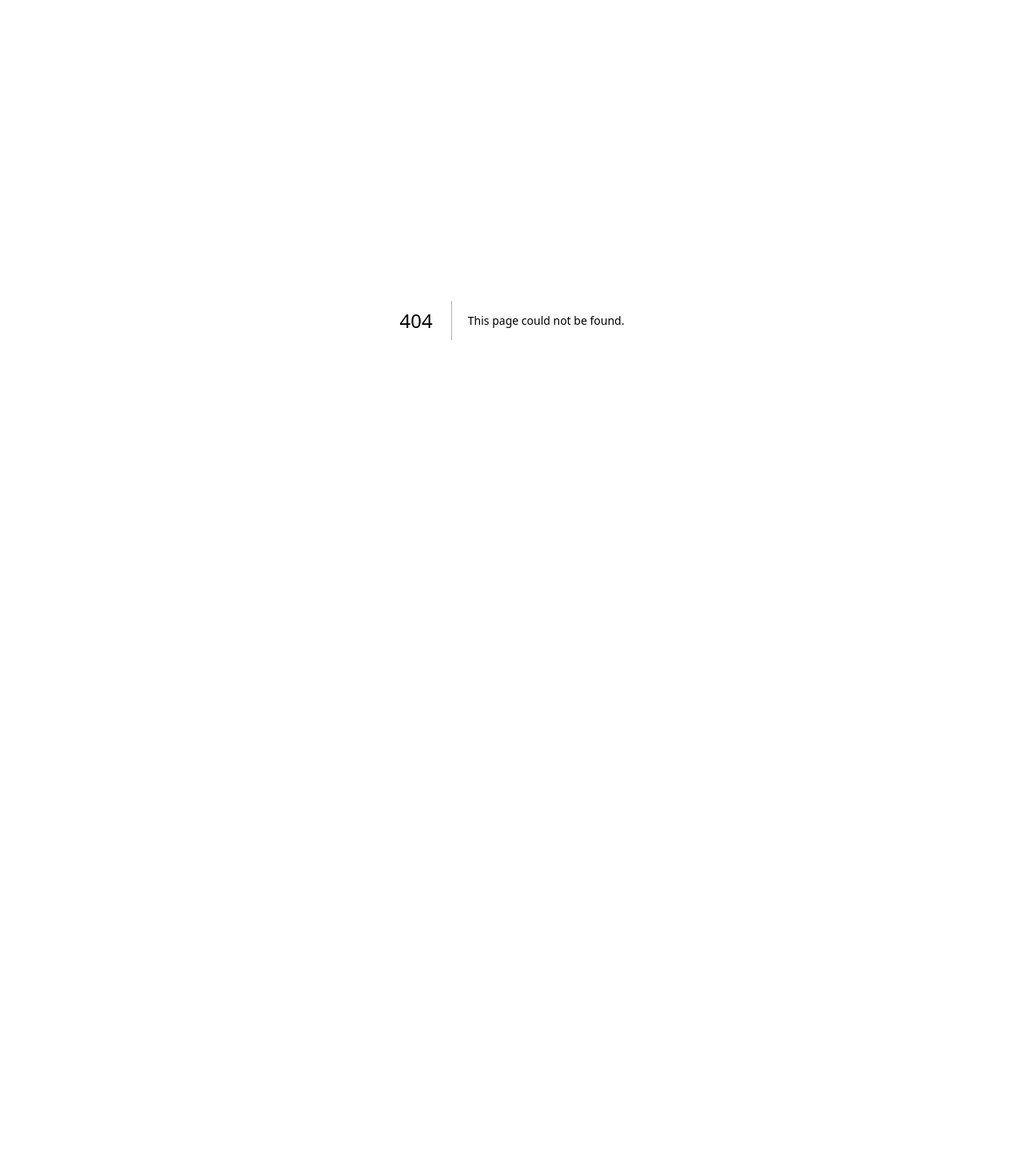
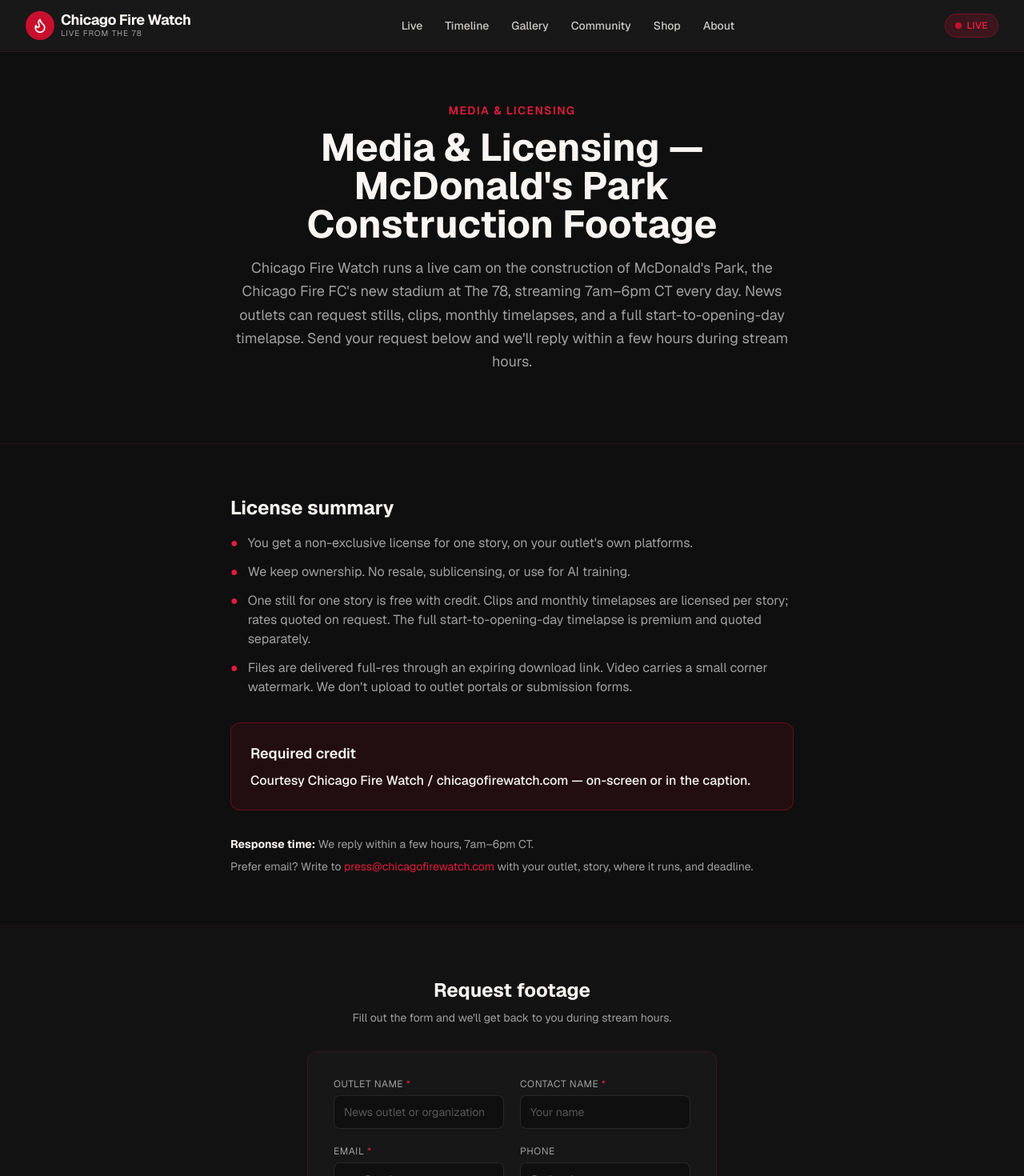
Before and after one commit to aruntikoo/chicagofirewatch, a Next.js app: page /media in a window 1280 px wide. Before the commit this address had no page. Shown: the top 1470 px of the page at 80% size. Before the commit the page ends 800 px from the top, so only its background shows below. Built offline with nearby package versions, Linux system fonts and the light colour scheme.

Commit message:
Add /media Media & Licensing page

```diff
--- /dev/null
+++ b/src/app/media/page.tsx
@@ -0,0 +1,119 @@
+import type { Metadata } from "next";
+import Header from "@/components/Header";
+import Footer from "@/components/Footer";
+import MediaRequestForm from "@/components/MediaRequestForm";
+import Link from "next/link";
+
+export const metadata: Metadata = {
+  title: "Media & Licensing | Chicago Fire Watch",
+  description:
+    "Request Chicago Fire Watch footage of McDonald's Park construction at The 78. Stills, clips, and timelapses for news outlets. License terms and request form.",
+  alternates: { canonical: "/media" },
+  openGraph: {
+    title: "Media & Licensing | Chicago Fire Watch",
+    description:
+      "Request Chicago Fire Watch footage of McDonald's Park construction at The 78. Stills, clips, and timelapses for news outlets.",
+    url: "/media",
+    siteName: "Chicago Fire Watch",
+    type: "website",
+    images: [{ url: "/og-image.jpg", width: 1200, height: 630 }],
+  },
+  twitter: {
+    card: "summary_large_image",
+    title: "Media & Licensing | Chicago Fire Watch",
+    description:
+      "Request Chicago Fire Watch footage of McDonald's Park construction at The 78. Stills, clips, and timelapses for news outlets.",
+    images: ["/og-image.jpg"],
+  },
+};
+
+export default function MediaPage() {
+  return (
+    <>
+      <Header />
+      <main className="flex-1 pt-16">
+        <section className="py-12 md:py-16 border-b border-fire-red/15">
+          <div className="max-w-3xl mx-auto px-4 sm:px-6 lg:px-8 text-center">
+            <p className="text-sm font-semibold uppercase tracking-widest text-fire-red-light mb-3">
+              Media & Licensing
+            </p>
+            <h1 className="text-3xl sm:text-4xl md:text-5xl font-bold text-warm-white mb-4">
+              Media & Licensing — McDonald's Park Construction Footage
+            </h1>
+            <p className="text-muted text-base sm:text-lg leading-relaxed mb-6">
+              Chicago Fire Watch runs a live cam on the construction of McDonald's Park, the Chicago Fire FC's new stadium at The 78, streaming 7am–6pm CT every day. News outlets can request stills, clips, monthly timelapses, and a full start-to-opening-day timelapse. Send your request below and we'll reply within a few hours during stream hours.
+            </p>
+          </div>
+        </section>
+
+        <section className="py-12 md:py-16">
+          <div className="max-w-3xl mx-auto px-4 sm:px-6 lg:px-8 space-y-8">
+            <div>
+              <h2 className="text-2xl font-bold text-warm-white mb-4">License summary</h2>
+              <ul className="space-y-3 text-muted">
+                <li className="flex gap-3">
+                  <span className="text-fire-red-light shrink-0">●</span>
+                  <span>You get a non-exclusive license for one story, on your outlet's own platforms.</span>
+                </li>
+                <li className="flex gap-3">
+                  <span className="text-fire-red-light shrink-0">●</span>
+                  <span>We keep ownership. No resale, sublicensing, or use for AI training.</span>
+                </li>
+                <li className="flex gap-3">
+                  <span className="text-fire-red-light shrink-0">●</span>
+                  <span>One still for one story is free with credit. Clips and monthly timelapses are licensed per story; rates quoted on request. The full start-to-opening-day timelapse is premium and quoted separately.</span>
+                </li>
+                <li className="flex gap-3">
+                  <span className="text-fire-red-light shrink-0">●</span>
+                  <span>Files are delivered full-res through an expiring download link. Video carries a small corner watermark. We don't upload to outlet portals or submission forms.</span>
+                </li>
+              </ul>
+            </div>
+
+            <div className="rounded-xl border border-fire-red/40 bg-fire-red/10 p-6">
+              <h3 className="text-lg font-semibold text-warm-white mb-2">Required credit</h3>
+              <p className="text-warm-white font-medium">
+                Courtesy Chicago Fire Watch / chicagofirewatch.com — on-screen or in the caption.
+              </p>
+            </div>
+
+            <div className="text-sm text-muted">
+              <p className="mb-2">
+                <strong className="text-warm-white">Response time:</strong> We reply within a few hours, 7am–6pm CT.
+              </p>
+              <p>
+                Prefer email? Write to{" "}
+                <a
+                  href="mailto:press@chicagofirewatch.com"
+                  className="text-fire-red-light hover:underline"
+                >
+                  press@chicagofirewatch.com
+                </a>{" "}
+                with your outlet, story, where it runs, and deadline.
+              </p>
+            </div>
+          </div>
+        </section>
+
+        <section className="py-12 md:py-16 bg-charcoal/40 border-t border-fire-red/10">
+          <div className="max-w-xl mx-auto px-4 sm:px-6 lg:px-8">
+            <h2 className="text-2xl font-bold text-warm-white mb-2 text-center">
+              Request footage
+            </h2>
+            <p className="text-muted text-sm text-center mb-8">
+              Fill out the form and we'll get back to you during stream hours.
+            </p>
+            <MediaRequestForm />
+          </div>
+        </section>
+
+        <section className="py-8 text-center">
+          <Link href="/" className="text-sm text-fire-red-light hover:underline">
+            ← Back to the live cam
+          </Link>
+        </section>
+      </main>
+      <Footer />
+    </>
+  );
+}
```
